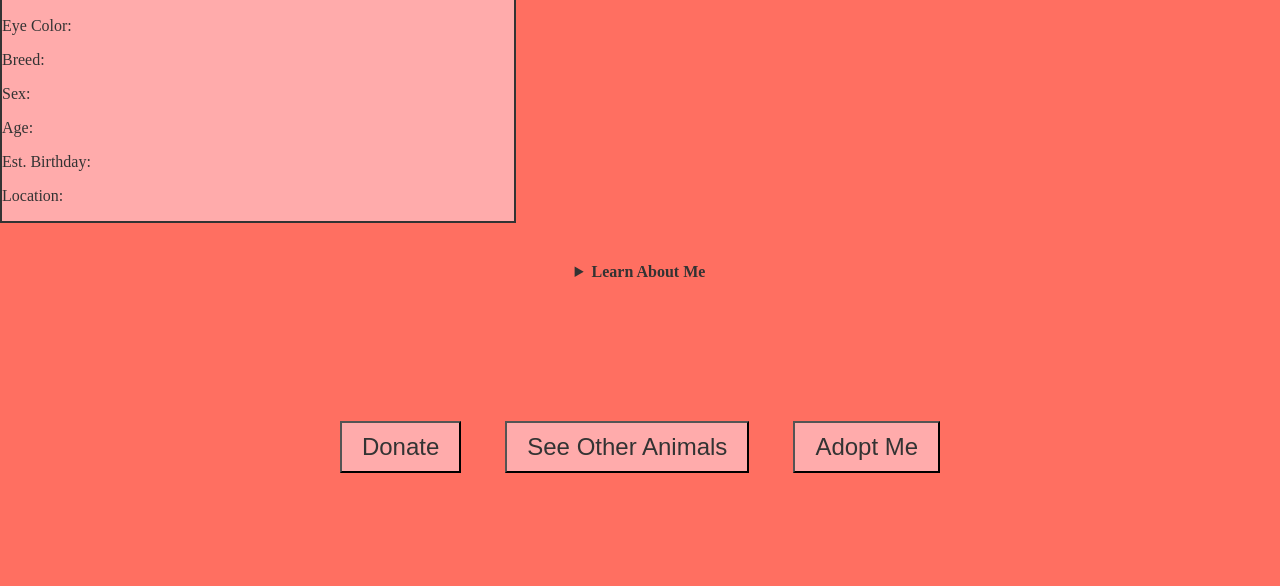
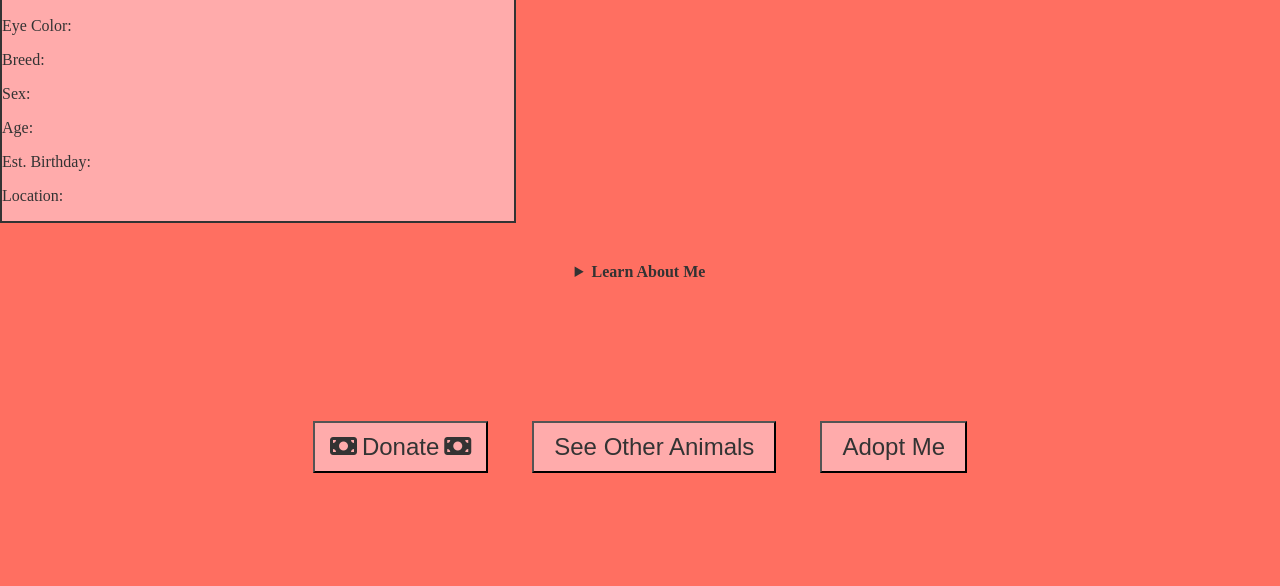
Before and after one commit to awint00r/proposal-profile, a plain HTML site: page AdoptionPage.html in a window 1280 px wide. Shown: the part 214-800 px from the top of the page. Drawn offline with Linux system fonts and the light colour scheme.

Commit message:
Added money sign to Donate button and shifted to the left and right for visibility.

```diff
--- a/styles.css
+++ b/styles.css
@@ -107,6 +107,29 @@ details p {
     font-size: 24px;
     margin: 20px;
 }
+.Buttons #Button1::before {
+    content: "\f0d6";
+    font-family: Font Awesome 5 Free;
+    font-weight: 900;
+    display: inline-block;
+    text-rendering: auto;
+    -webkit-font-smoothing: antialiased;
+    font: var(--fa-font-solid);
+    position: relative;
+    left: -5px;
+}
+.Buttons #Button1::after {
+    content: "\f0d6";
+    font-family: Font Awesome 5 Free;
+    font-weight: 900;
+    display: inline-block;
+    text-rendering: auto;
+    -webkit-font-smoothing: antialiased;
+    font: var(--fa-font-solid);
+    position: relative;
+    right: -5px;
+}
+
 .Info {
     background-color: #FF6F61;
     padding: 20px;
```
